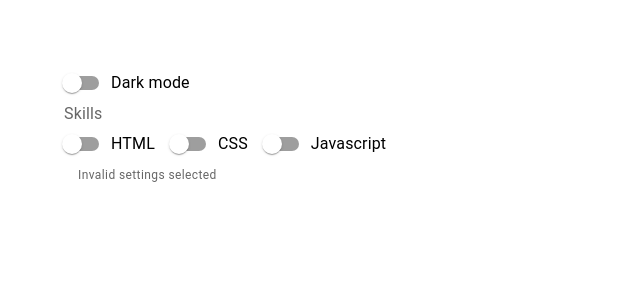
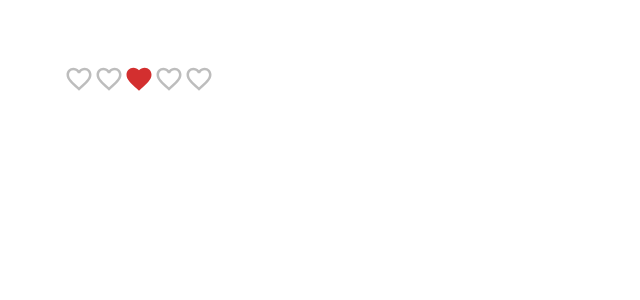
Before and after one commit to iftekharx/ReactMaterialUI_Practice, a React (Create React App) app: page / in a window 1280 px wide. Shown: the top 300 px of the page, without its empty margins (0-640 px from the left). Built offline with nearby package versions, Linux system fonts and the light colour scheme.

Commit message:
Added MuiRating

```diff
--- a/src/App.tsx
+++ b/src/App.tsx
@@ -7,11 +7,12 @@
 import MuiRadioButton from './components/MuiRadioButton'
 import MuiCheckbox from './components/MuiCheckbox'
 import MuiSwitch from './components/MuiSwitch'
+import MuiRating from './components/MuiRating'
 
 function App() {
   return (
     <div className="App">
-      <MuiSwitch />
+      <MuiRating />
     </div>
   )
 }
--- /dev/null
+++ b/src/components/MuiRating.tsx
@@ -0,0 +1,31 @@
+import { Stack, Rating } from '@mui/material'
+import { useState } from 'react'
+import FavoriteIcon from '@mui/icons-material/Favorite'
+import FavoriteBorderIcon from '@mui/icons-material/FavoriteBorder'
+
+const MuiRating = () => {
+  const [value, setValue] = useState<number | null>(3)
+  console.log(value)
+  const handleChange = (
+    _event: React.ChangeEvent<{}>,
+    newValue: number | null
+  ) => {
+    setValue(newValue)
+  }
+  return (
+    <Stack spacing={2}>
+      <Rating
+        value={value}
+        icon={<FavoriteIcon fontSize="inherit" color="error" />}
+        emptyIcon={<FavoriteBorderIcon fontSize="inherit" />}
+        onChange={handleChange}
+        precision={0.5}
+        size="large"
+        readOnly
+        highlightSelectedOnly
+      />
+    </Stack>
+  )
+}
+
+export default MuiRating
```
